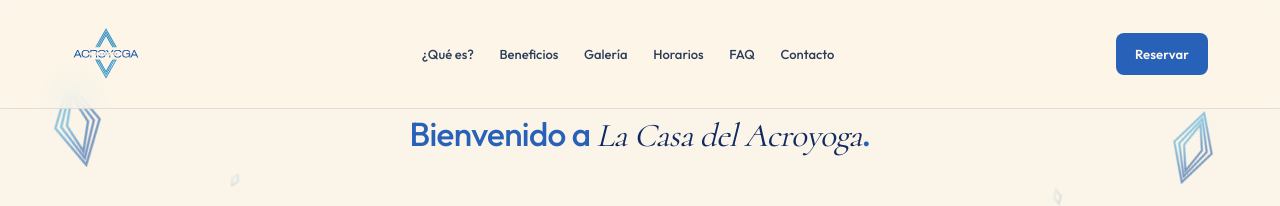
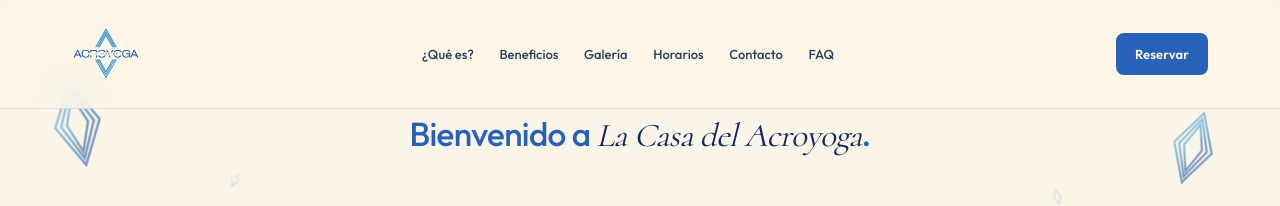
Before and after one commit to ramiromolinalara09-dev/la-casa-del-acroyoga, a Next.js app in the folder web/: page / in a window 1280 px wide. Shown: the top 206 px of the page. Built offline with nearby package versions, Linux system fonts and the light colour scheme.

Commit message:
Swap nav order: Contacto before FAQ to match page sections

```diff
--- a/web/src/components/Header.tsx
+++ b/web/src/components/Header.tsx
@@ -11,8 +11,8 @@ const navItems = [
   { href: "#beneficios", label: "Beneficios" },
   { href: "#galeria", label: "Galería" },
   { href: "#horarios", label: "Horarios" },
+  { href: "#contacto", label: "Contacto" },
   { href: "#preguntas", label: "FAQ" },
-  { href: "#contacto", label: "Contacto" },
 ];
 
 export function Header() {
```
